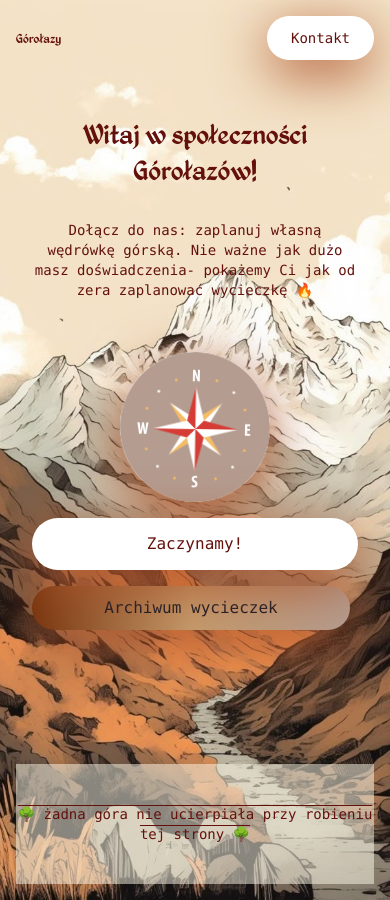
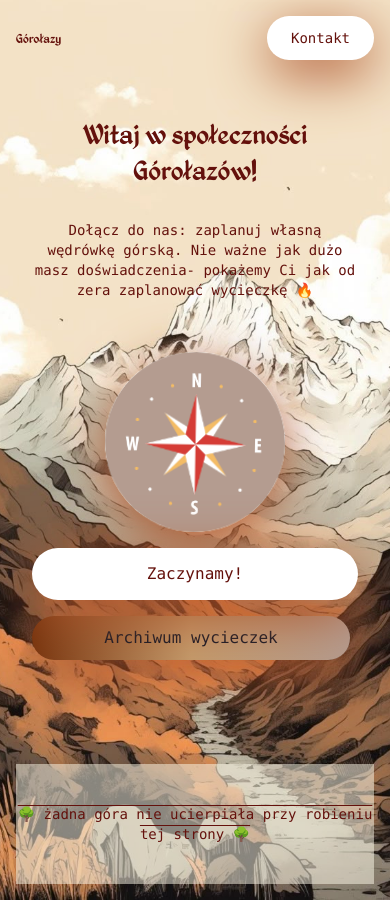
Before and after one commit to kama-pa-go/KGprojects, a Jekyll site: the page index.html, which Jekyll copies as it is, in a window 390 px wide. Built offline with Jekyll 4.4.1, drawn with Linux system fonts in a browser that asks for light colours.

Commit message:
Your commit message here

```diff
--- a/assets/output.css
+++ b/assets/output.css
@@ -527,8 +527,14 @@
   .w-screen {
     width: 100vw;
   }
+  .max-w-\[10px\] {
+    max-width: 10px;
+  }
   .max-w-\[150px\] {
     max-width: 150px;
+  }
+  .max-w-\[180px\] {
+    max-width: 180px;
   }
   .max-w-\[800px\] {
     max-width: 800px;
@@ -2047,14 +2053,6 @@
       @media (hover: hover) {
         --tw-brightness: brightness(50%);
         filter: var(--tw-blur,) var(--tw-brightness,) var(--tw-contrast,) var(--tw-grayscale,) var(--tw-hue-rotate,) var(--tw-invert,) var(--tw-saturate,) var(--tw-sepia,) var(--tw-drop-shadow,);
-      }
-    }
-  }
-  .hover\:text-3xl {
-    &:hover {
-      @media (hover: hover) {
-        font-size: var(--text-3xl);
-        line-height: var(--tw-leading, var(--text-3xl--line-height));
       }
     }
   }
--- a/index.html
+++ b/index.html
@@ -52,15 +52,15 @@
 
   <div class="grid grid-cols-1 justify-content: space-around justify-items-center sm:grid-cols-2 gap-4 sm:gap-8 py-5">
 
-  <div><img src="assets/images/kompas.jpg" alt="kompas" class="rounded-full orangeShadow animate-wiggle max-w-[150px] sm:max-w-[210px] md:max-w-[280px] lg:max-w-[300px] xl:max-w-[330px]"></div>
+  <div><img src="assets/images/kompas.jpg" alt="kompas" class="rounded-full orangeShadow animate-wiggle max-w-[180px] sm:max-w-[210px] md:max-w-[280px] lg:max-w-[300px] xl:max-w-[330px]"></div>
 
   <div class="grid w-full grid-rows-2 gap-4">
-        <button class="w-max[200px] sm:w-full px-6 lightShadow py-3 sm:px-10 dm:px-15 sm:py-4 cursor-pointer rounded-full bg-white orangeShadow"
+        <button class="w-max-[200px] sm:w-full px-6 lightShadow py-3 sm:px-10 dm:px-15 sm:py-4 cursor-pointer rounded-full bg-white orangeShadow"
           onclick="window.location.href='https://kama-pa-go.github.io/KGprojects/home.html'">
           <p class=" text-base sm:text-lg md:text-xl">Zaczynamy!</p>
         </button>
 
-      <button class="w-max[200px] sm:w-full  px-6 red-yellow-button py-3 sm:px-10 dm:px-15 sm:py-4 cursor-pointer rounded-full orangeShadow font-medium text-amber-50"
+      <button class="w-max-[200px] sm:w-full  px-6 red-yellow-button py-3 sm:px-10 dm:px-15 sm:py-4 cursor-pointer rounded-full orangeShadow font-medium text-amber-50"
           onclick="window.location.href='https://kama-pa-go.github.io/KGprojects/galeria.html'">
           <p class="text-base sm:text-lg md:text-xl">Archiwum wycieczek</p>
         </button>
```
